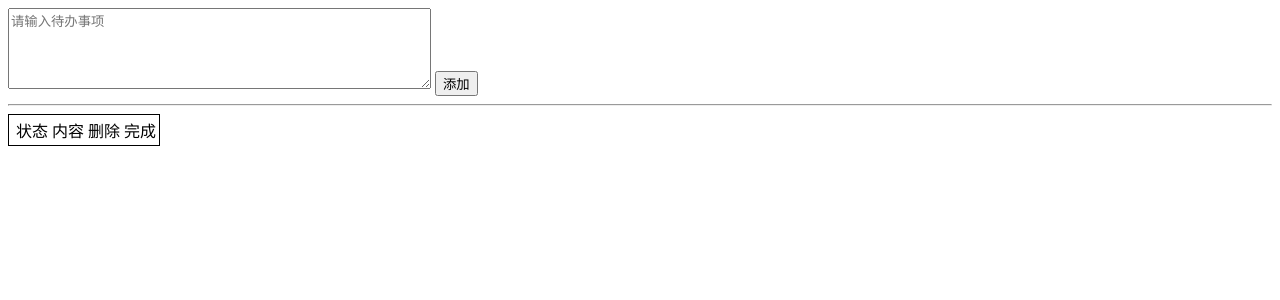
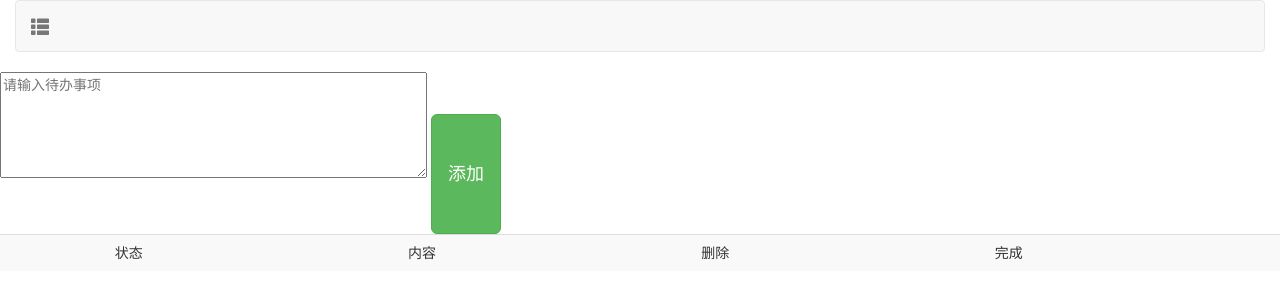
Before and after one commit to wantwantwant/todo, a Flask app: page /get in a window 1280 px wide. Shown: the top 300 px of the page. Run offline with Flask 2, Linux system fonts and the light colour scheme; data that the repository does not hold is empty; some libraries are stand-ins or nearby versions.

Commit message:
12/4下午bootstrap美化

```diff
--- a/app.py
+++ b/app.py
@@ -1,4 +1,5 @@
 import pymongo
+from bson.objectid import ObjectId
 from datetime import datetime
 from flask import Flask, url_for,render_template, redirect, request
 
@@ -53,16 +54,28 @@ def add():
 @app.route('/finish')
 def finish():
     """更新状态为已完成"""
-    pass
+    args = request.args
+    _id = args['_id']
+    affect_id = db.todo.update(
+        {"_id":ObjectId(_id)},
+        {
+           "$set": {
+               "status": 1,
+               "finish_time": datetime.now()
+             }
+        }
+    )
+    print(affect_id)
+    return redirect(url_for('index'))
 
 @app.route('/delete')
 def delete():
     """删除无用的todo"""
     args = request.args
-    content = args['content']
-    print(content)
+    _id = args['_id']
+    print(_id)
     affect_id = db.todo.remove({
-      "content": content
+      "_id": ObjectId(_id)
     })
     print(affect_id)
     return redirect(url_for('index'))
--- a/templates/base.html
+++ b/templates/base.html
@@ -4,9 +4,10 @@
   <meta charset="UTF-8">
   <title>{% block title %}{% endblock %}</title>
   <!--    引用bootstrap css js ,jquery -->
-  <link href="https://cdn.bootcss.com/twitter-bootstrap/4.1.3/css/bootstrap-grid.css" rel="stylesheet">
+  <link rel="stylesheet" href="https://cdn.jsdelivr.net/npm/bootstrap@3.3.7/dist/css/bootstrap.min.css" integrity="sha384-BVYiiSIFeK1dGmJRAkycuHAHRg32OmUcww7on3RYdg4Va+PmSTsz/K68vbdEjh4u" crossorigin="anonymous">
+
   <script src="https://cdn.bootcss.com/jquery/3.3.1/jquery.js"></script>
-  <script src="https://cdn.bootcss.com/twitter-bootstrap/4.1.3/js/bootstrap.js"></script>
+ <script src="https://cdn.jsdelivr.net/npm/bootstrap@3.3.7/dist/js/bootstrap.min.js" integrity="sha384-Tc5IQib027qvyjSMfHjOMaLkfuWVxZxUPnCJA7l2mCWNIpG9mGCD8wGNIcPD7Txa" crossorigin="anonymous"></script>
 </head >
 <body>
 {% block content %}
--- a/templates/index.html
+++ b/templates/index.html
@@ -1,20 +1,30 @@
 {% extends 'base.html' %}
 {% block title %}待办事项程序{% endblock %}
 
-{% block content%}
-<div id="todo-add">
-  <form action="{{ url_for('add') }}" method="post">
+<!--导航-->
+{% block content %}
+  <div id="navigation" class="container-fluid">
+    <nav class="navbar navbar-default nav-inverse">
+      <div class="navbar-header">
+        <a class="navbar-brand" href="#"><span class="glyphicon glyphicon-th-list"></span></a>
+      </div>
+    </nav>
+  </div>
+
+
+{#  添加todo表单#}
+<div id="todo-add container">
+  <form action="{{ url_for('add') }}" method="post" class="form-inline float-right">
     <textarea rows=5 cols=50 placeholder="请输入待办事项" name="content"></textarea>
-    <button type="submit">添加</button>
+    <button type="submit" class="btn btn-success btn-lg" style="height:120px;">添加</button>
   </form>
 </div>
 
-<hr>
+
 
 <div id="todo-list">
-  <table style="border:1px solid black;">
+  <table class="table table-striped">
     <th>
-{#      <td>序号</td>#}
       <td>状态</td>
       <td>内容</td>
       <td>删除</td>
@@ -22,31 +32,18 @@
     </th>
     {% for todo in todo_list %}
       <tr>
+        <td>{{ loop.index }}</td>
         {% if todo.status == 0 %}
-          <td>未完成</td>
+          <td><span class="glyphicon glyphicon-asterisk btn-warning"></span></td>
         {% elif todo.status == 1 %}
-          <td>已完成</td>
+          <td><span class="glyphicon glyphicon-asterisk btn-success"></span></td>
         {% endif %}
         <td>{{ todo.content }}</td>
-        <td><a href="{{ url_for('delete',content=todo.content) }}">×</a></td>
-        <td><a href="#">√</a></td>
+        <td><a href="{{ url_for('delete',_id=todo._id) }}"><span class="glyphicon glyphicon-remove"></span></a></td>
+        <td><a href="{{ url_for('finish', _id=todo._id) }}"><span class="glyphicon glyphicon-ok"></span></a></td>
 {#        {{ todo_id }}#}
       </tr>
     {% endfor %}
-{#    <tr>#}
-{#      <td>1</td>#}
-{#      <td>已完成</td>#}
-{#      <td>早上记得打卡</td>#}
-{#      <td><a href="#">×</a></td>#}
-{#      <td><a href="#">√</a></td>#}
-{#    </tr>#}
-{#    <tr>#}
-{#      <td>2</td>#}
-{#      <td>未完成</td>#}
-{#      <td>记得双十二提前加购</td>#}
-{#      <td><a href="#">×</a></td>#}
-{#      <td><a href="#">√</a></td>#}
-{#    </tr>#}
   </table>
 </div>
 {% endblock %}
```
